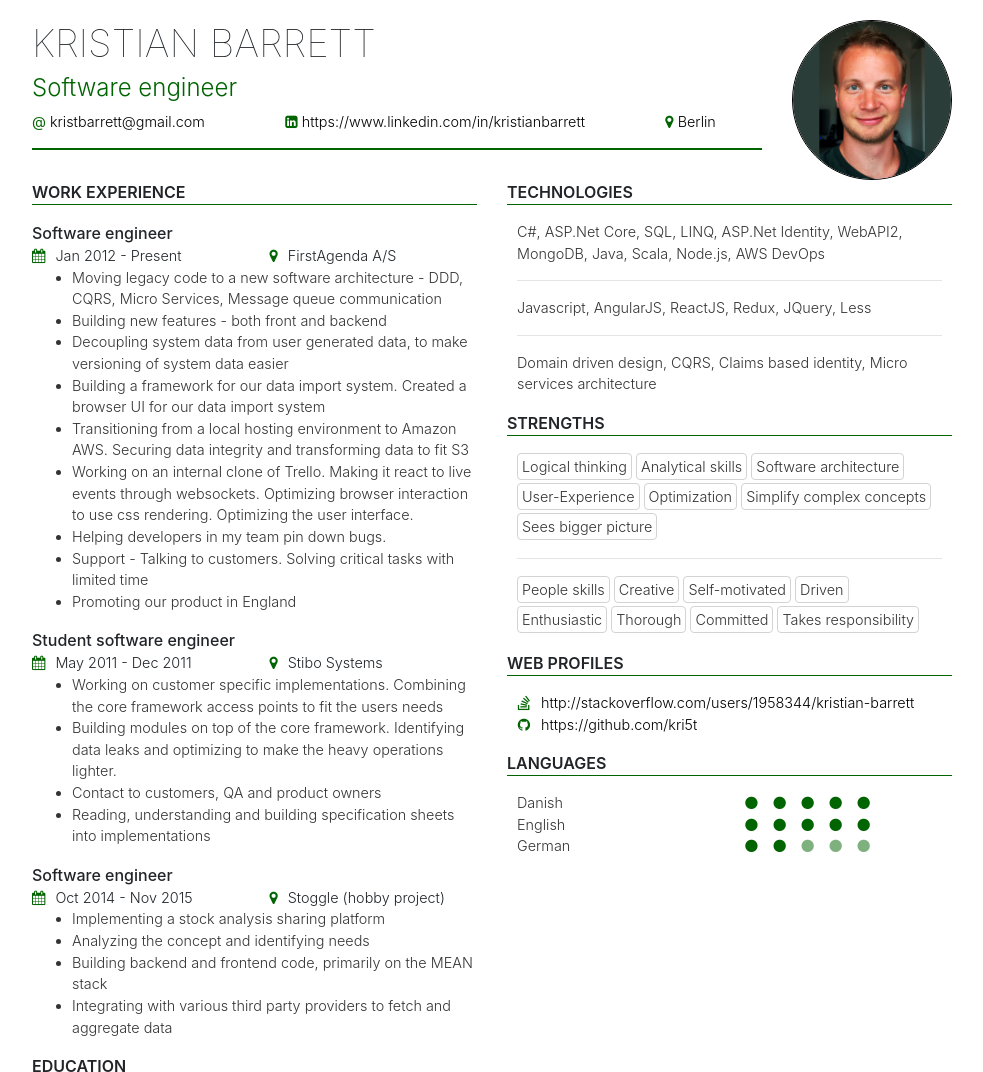
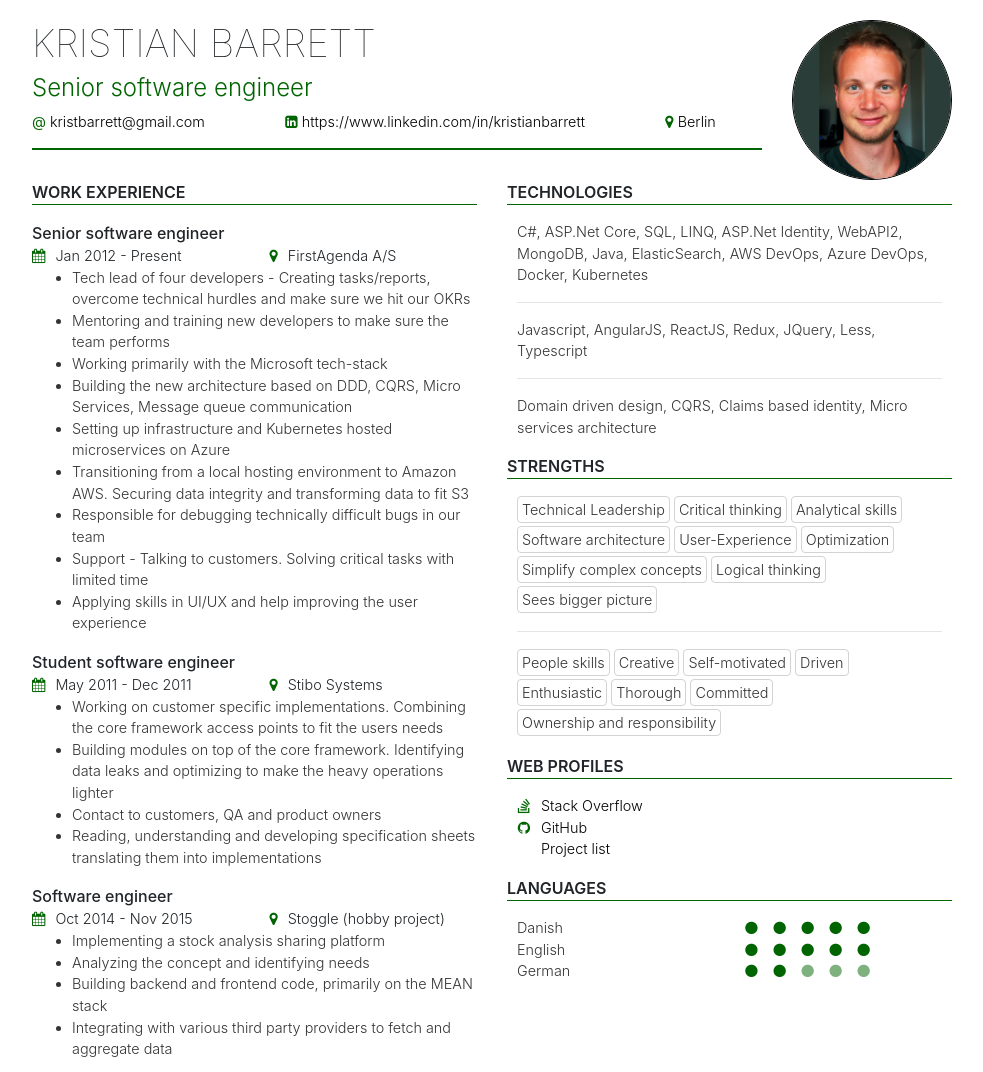
Before and after one commit to kri5t/Resume, a plain HTML site: page index.html in a window 1280 px wide. Shown: the top 1072 px of the page, without its empty margins (148-1131 px from the left). Drawn offline with nearby package versions, Linux system fonts and the light colour scheme.

Commit message:
Updated my CV

```diff
--- a/index.html
+++ b/index.html
@@ -9,8 +9,8 @@
         <!-- Bootstrap CSS -->
         <link rel="stylesheet" href="https://maxcdn.bootstrapcdn.com/bootstrap/4.0.0-alpha.5/css/bootstrap.min.css" integrity="sha384-AysaV+vQoT3kOAXZkl02PThvDr8HYKPZhNT5h/CXfBThSRXQ6jW5DO2ekP5ViFdi" crossorigin="anonymous">
         <link href="https://maxcdn.bootstrapcdn.com/font-awesome/4.7.0/css/font-awesome.min.css" rel="stylesheet" integrity="sha384-wvfXpqpZZVQGK6TAh5PVlGOfQNHSoD2xbE+QkPxCAFlNEevoEH3Sl0sibVcOQVnN" crossorigin="anonymous">
-        <link rel="stylesheet" type="text/css" href="style.min.css">
-        <link rel="stylesheet" type="text/css" media="print" href="style.min.css">
+        <link rel="stylesheet" type="text/css" href="style.min.css?bust=636972281570000000">
+        <link rel="stylesheet" type="text/css" media="print" href="style.min.css?bust=636972281570000000">
     </head>
     <body id="resume">
         <div class="container">
@@ -23,7 +23,7 @@
                     </div>
                     <div class="row">
                         <div class="col-lg-12">
-                            <h4 class="current-job-title">Software engineer</h4>
+                            <h4 class="current-job-title">Senior software engineer</h4>
                         </div>
                     </div>
                     <div class="row contact-details-wrap">
@@ -56,7 +56,7 @@
                     </div>
                     <div class="row">
                         <div class="col-lg-12">
-                            <div class="job-title">Software engineer</div>
+                            <div class="job-title">Senior software engineer</div>
                             <div class="row job-place">
                                 <div class="col-lg-6"><i class="fa fa-calendar" aria-hidden="true"></i>Jan 2012 - Present</div>
                                 <div class="col-lg-6"><i class="fa fa-map-marker" aria-hidden="true"></i>FirstAgenda A/S</div>
@@ -66,15 +66,15 @@
                     <div class="row">
                         <div class="col-lg-12">
                             <ul class="column-list">
-                                <li>Moving legacy code to a new software architecture - DDD, CQRS, Micro Services, Message queue communication</li>
-                                <li>Building new features - both front and backend</li>
-                                <li>Decoupling system data from user generated data, to make versioning of system data easier</li>
-                                <li>Building a framework for our data import system. Created a browser UI for our data import system</li>
+                                <li>Tech lead of four developers - Creating tasks/reports, overcome technical hurdles and make sure we hit our OKRs</li>
+                                <li>Mentoring and training new developers to make sure the team performs</li>
+                                <li>Working primarily with the Microsoft tech-stack</li>
+                                <li>Building the new architecture based on DDD, CQRS, Micro Services, Message queue communication</li>
+                                <li>Setting up infrastructure and Kubernetes hosted microservices on Azure</li>
                                 <li>Transitioning from a local hosting environment to Amazon AWS. Securing data integrity and transforming data to fit S3</li>
-                                <li>Working on an internal clone of Trello. Making it react to live events through websockets. Optimizing browser interaction to use css rendering. Optimizing the user interface.</li>
-                                <li>Helping developers in my team pin down bugs.</li>
+                                <li>Responsible for debugging technically difficult bugs in our team </li>
                                 <li>Support - Talking to customers. Solving critical tasks with limited time</li>
-                                <li>Promoting our product in England</li>
+                                <li>Applying skills in UI/UX and help improving the user experience</li>
                             </ul>
                         </div>
                     </div>
@@ -91,9 +91,9 @@
                         <div class="col-lg-12">
                             <ul class="column-list">
                                 <li>Working on customer specific implementations. Combining the core framework access points to fit the users needs</li>
-                                <li>Building modules on top of the core framework. Identifying data leaks and optimizing to make the heavy operations lighter.</li>
+                                <li>Building modules on top of the core framework. Identifying data leaks and optimizing to make the heavy operations lighter</li>
                                 <li>Contact to customers, QA and product owners</li>
-                                <li>Reading, understanding and building specification sheets into implementations</li>
+                                <li>Reading, understanding and developing specification sheets translating them into implementations</li>
                             </ul>
                         </div>
                     </div>
@@ -146,9 +146,9 @@
                     <div class="row">
                         <div class="col-lg-12">
                             <ul class="column-list column-list-hidden">
-                                <li>C#, ASP.Net Core, SQL, LINQ, ASP.Net Identity, WebAPI2, MongoDB, Java, Scala, Node.js, AWS DevOps</li>
+                                <li>C#, ASP.Net Core, SQL, LINQ, ASP.Net Identity, WebAPI2, MongoDB, Java, ElasticSearch, AWS DevOps, Azure DevOps, Docker, Kubernetes</li>
                                 <li><hr></li>
-                                <li>Javascript, AngularJS, ReactJS, Redux, JQuery, Less</li>
+                                <li>Javascript, AngularJS, ReactJS, Redux, JQuery, Less, Typescript</li>
                                 <li><hr></li>
                                 <li>Domain driven design, CQRS, Claims based identity, Micro services architecture</li>
                             </ul>
@@ -163,12 +163,14 @@
                         <div class="col-lg-12">
                             <ul class="column-list column-list-hidden">
                                 <li>
-                                    <span class="column-strength">Logical thinking</span>
+                                    <span class="column-strength">Technical Leadership</span>
+                                    <span class="column-strength">Critical thinking</span>
                                     <span class="column-strength">Analytical skills</span>
                                     <span class="column-strength">Software architecture</span>
                                     <span class="column-strength">User-Experience</span>
                                     <span class="column-strength">Optimization</span>
                                     <span class="column-strength">Simplify complex concepts</span>
+                                    <span class="column-strength">Logical thinking</span>
                                     <span class="column-strength">Sees bigger picture</span>
                                 </li>
                                 <li>
@@ -182,7 +184,7 @@
                                     <span class="column-strength">Enthusiastic</span>
                                     <span class="column-strength">Thorough</span>
                                     <span class="column-strength">Committed</span>
-                                    <span class="column-strength">Takes responsibility</span>
+                                    <span class="column-strength">Ownership and responsibility</span>
                                 </li>
 
                             </ul>
@@ -196,8 +198,9 @@
                     <div class="row">
                         <div class="col-lg-12">
                             <ul class="column-list column-list-hidden">
-                                <li><i class="fa fa-stack-overflow" aria-hidden="true"></i><a href="http://stackoverflow.com/users/1958344/kristian-barrett" target="_blank">http://stackoverflow.com/users/1958344/kristian-barrett</a></li>
-                                <li><i class="fa fa-github" aria-hidden="true"></i><a href="https://github.com/kri5t" target="_blank">https://github.com/kri5t</a></li>
+                                <li><i class="fa fa-stack-overflow" aria-hidden="true"></i><a href="https://stackoverflow.com/story/kristian.barrett" target="_blank">Stack Overflow</a></li>
+                                <li><i class="fa fa-github" aria-hidden="true"></i><a href="https://github.com/kri5t" target="_blank">GitHub</a></li>
+                                <li><i class="fa fa-project-diagram"></i><a href="project-list.html" target="_blank">Project list</a></li>
                             </ul>
                         </div>
                     </div>
--- a/style.css
+++ b/style.css
@@ -58,9 +58,12 @@
     font-weight: 300; }
   #resume .job-place i {
     margin-right: 10px; }
+  #resume .project-container {
+    margin-left: 10px; }
+  #resume .project-list-title {
+    font-weight: 500;
+    margin-top: 10px; }
   #resume .fa {
     color: #006400; }
     #resume .fa.not-selected {
       color: rgba(0, 100, 0, 0.5); }
-
-/*# sourceMappingURL=style.css.map */
```
Also changed, not shown: style.min.css.
